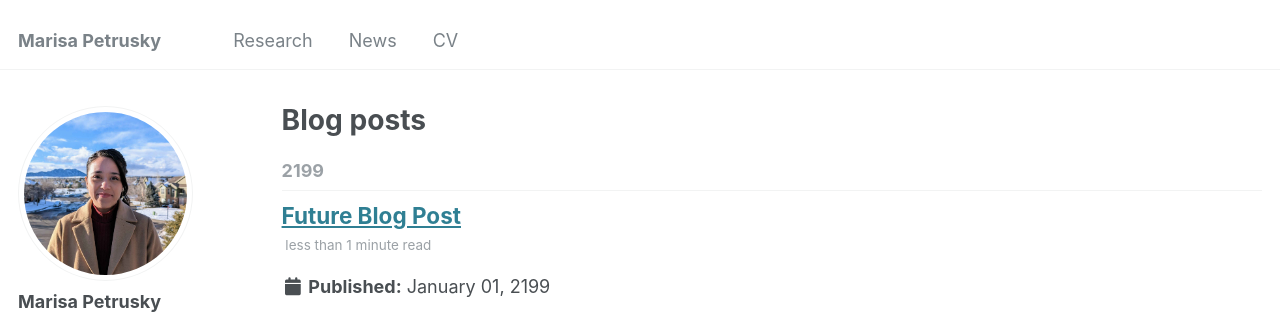
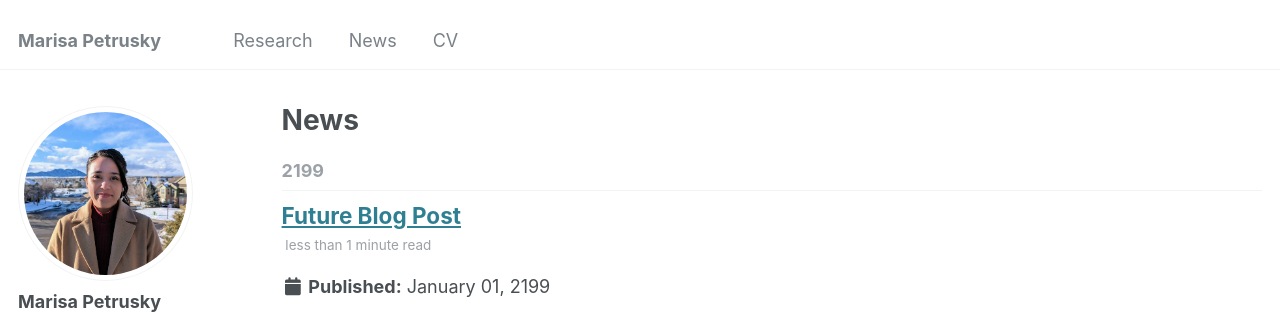
Before and after one commit to marisapetrusky/marisapetrusky.github.io, a Jekyll site: the page built from _pages/news.html, in a window 1280 px wide and 900 px high. Shown: the top 314 px of the window. Built offline with Jekyll 4.4.1, drawn with Linux system fonts in a browser that asks for light colours; some web fonts are replaced.

Commit message:
Update and rename year-archive.html to news.html

```diff
--- a/_pages/year-archive.html
+++ b/_pages/news.html
@@ -1,10 +1,10 @@
 ---
 layout: archive
-permalink: /year-archive/
-title: "Blog posts"
+permalink: /news/
+title: "News"
 author_profile: true
 redirect_from:
-  - /wordpress/blog-posts/
+  - /wordpress/news/
 ---
 
 {% include base_path %}
```
